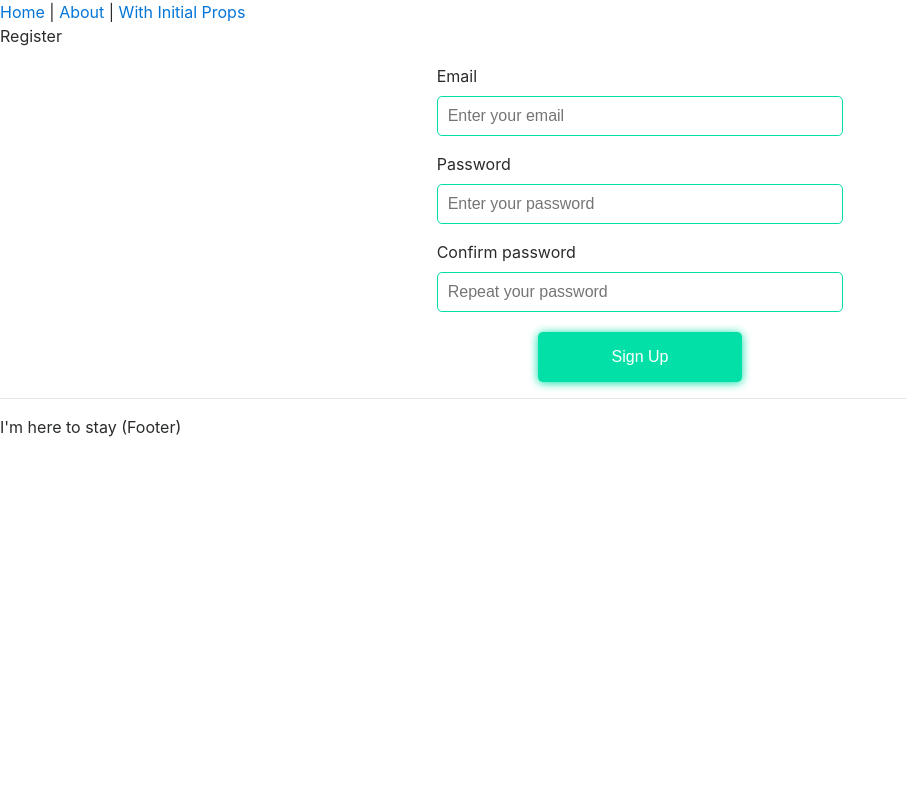
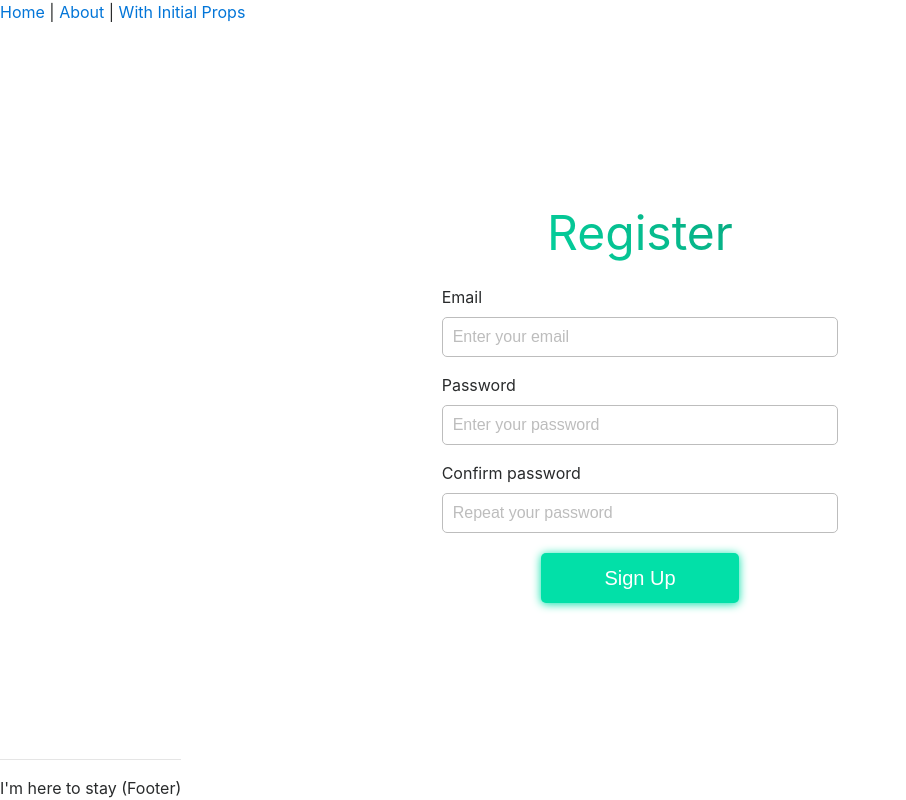
Before and after one commit to LukasZvikas/NextJS-TypeScript-GraphQL, a Next.js app: page /register in a window 1280 px wide. Shown: the whole page, without its empty margins (0-906 px from the left). Built offline with nearby package versions, Linux system fonts and the light colour scheme.

Commit message:
Fix: updatdated loading state handling for login/signup

```diff
--- a/components/Layout.tsx
+++ b/components/Layout.tsx
@@ -1,6 +1,6 @@
-import * as React from "react";
-import Link from "next/link";
-import Head from "next/head";
+import * as React from 'react';
+import Link from 'next/link';
+import Head from 'next/head';
 
 interface Props {
   title?: string;
@@ -8,31 +8,31 @@ interface Props {
 
 const Layout: React.FunctionComponent<Props> = ({
   children,
-  title = "This is the default title"
+  title = 'This is the default title'
 }) => (
-  <div>
+    <div style={{ position: 'relative' }}>
       <Head>
         <title>{title}</title>
         <meta charSet="utf-8" />
         <meta name="viewport" content="initial-scale=1.0, width=device-width" />
       </Head>
-    <header>
+      <header style={{ position: 'absolute' }}>
         <nav>
           <Link href="/">
             <a>Home</a>
-        </Link>{" "}
-        |{" "}
+          </Link>{' '}
+          |{' '}
           <Link href="/about">
             <a>About</a>
-        </Link>{" "}
-        |{" "}
+          </Link>{' '}
+          |{' '}
           <Link href="/initial-props">
             <a>With Initial Props</a>
           </Link>
         </nav>
       </header>
       {children}
-    <footer>
+      <footer style={{ position: 'absolute', bottom: 0 }}>
         <hr />
         <span>I'm here to stay (Footer)</span>
       </footer>
--- a/components/LoadingBar.tsx
+++ b/components/LoadingBar.tsx
@@ -1,3 +1,3 @@
 import React from 'react';
 
-export const LoadingBar = () => <div>Loading..</div>;
+export const LoadingBar = () => <div style={{ fontSize: '100px' }}>Loading..</div>;
--- a/pages/register.tsx
+++ b/pages/register.tsx
@@ -1,4 +1,4 @@
-import React, { Component, ChangeEvent, Fragment } from 'react';
+import React, { Component, ChangeEvent } from 'react';
 import Layout from '../components/Layout';
 import { InputField } from '../components/InputField';
 import { REGISTER_MUTATION } from '../graphql/auth/register';
@@ -115,12 +115,11 @@ class Register extends Component<{}, RegisterState> {
                             return <LoadingBar />;
                         }
                         return (
-                            <Fragment>
-                                {error ? (
-                                    <Alert message={error.graphQLErrors[0].message} />
-                                ) : null}
-                                {errorMessage ? <Alert message={errorMessage} /> : null}
-                                <div>Register</div>
+                            <div className="form-container d-flex flex-column justify-content-center">
+                                {loading && <LoadingBar />}
+                                {error && <Alert message={error.graphQLErrors[0].message} />}
+                                {errorMessage && <Alert message={errorMessage} />}
+                                <div className="text-center heading heading-large">Register</div>
                                 <div className="row d-flex justify-content-center">
                                     <form
                                         className="d-flex flex-column col-10 col-sm-6 col-md-4"
@@ -153,7 +152,7 @@ class Register extends Component<{}, RegisterState> {
                                         <ButtonPrimary title={'Sign Up'} />
                                     </form>
                                 </div>
-                            </Fragment>
+                            </div>
                         );
                     }}
                 </Mutation>
--- a/styles/_button.scss
+++ b/styles/_button.scss
@@ -7,4 +7,5 @@
   border: none;
   height: 50px;
   width: 50%;
+  font-size: $font-small;
 }
--- a/styles/_form.scss
+++ b/styles/_form.scss
@@ -1,8 +1,17 @@
+.form-container {
+  height: 100vh;
+}
+
 .form__input {
   height: 40px;
   border-radius: 5px;
-  border: 1px solid $color-primary;
+  border: 1px solid $color-grey-light;
   padding: 0 10px;
+  font-size: inherit;
+}
+
+.form__input::placeholder {
+  color: $color-grey-light;
 }
 
 input[type="text"]:focus,
--- /dev/null
+++ b/styles/_headings.scss
@@ -0,0 +1,14 @@
+.heading {
+  color: $color-primary;
+  background: linear-gradient(
+    43deg,
+    $color-primary 34%,
+    $color-primary-dark 72%
+  );
+  -webkit-background-clip: text;
+  -webkit-text-fill-color: transparent;
+}
+
+.heading-large {
+  font-size: $font-large;
+}
--- a/styles/main.scss
+++ b/styles/main.scss
@@ -1,8 +1,30 @@
 $color-primary: #02e0a8;
+$color-primary-dark: #0b8e6d;
 $color-white: #fff;
-$color-error: rgba(255, 0, 51, 0.8);
+$color-error: rgba(255, 0, 51, 0.7);
 $color-success: rgba(30, 215, 96, 0.8);
+$color-grey-light: #bdbdbd;
 
+$font-primary: 16px;
+$font-small: 20px;
+$font-medium: 32px;
+$font-large: 48px;
+
+html,
+body,
+#__next {
+  height: 100%;
+  font-size: 16px;
+}
+
+html {
+  box-sizing: border-box;
+}
+
+.row {
+  margin: 0 !important;
+}
 @import "button";
 @import "form";
 @import "alert";
+@import "headings";
```
Also changed, not shown: pages/login.tsx (+11 -15 lines). Lines whose indentation alone changed are shown as unchanged.
